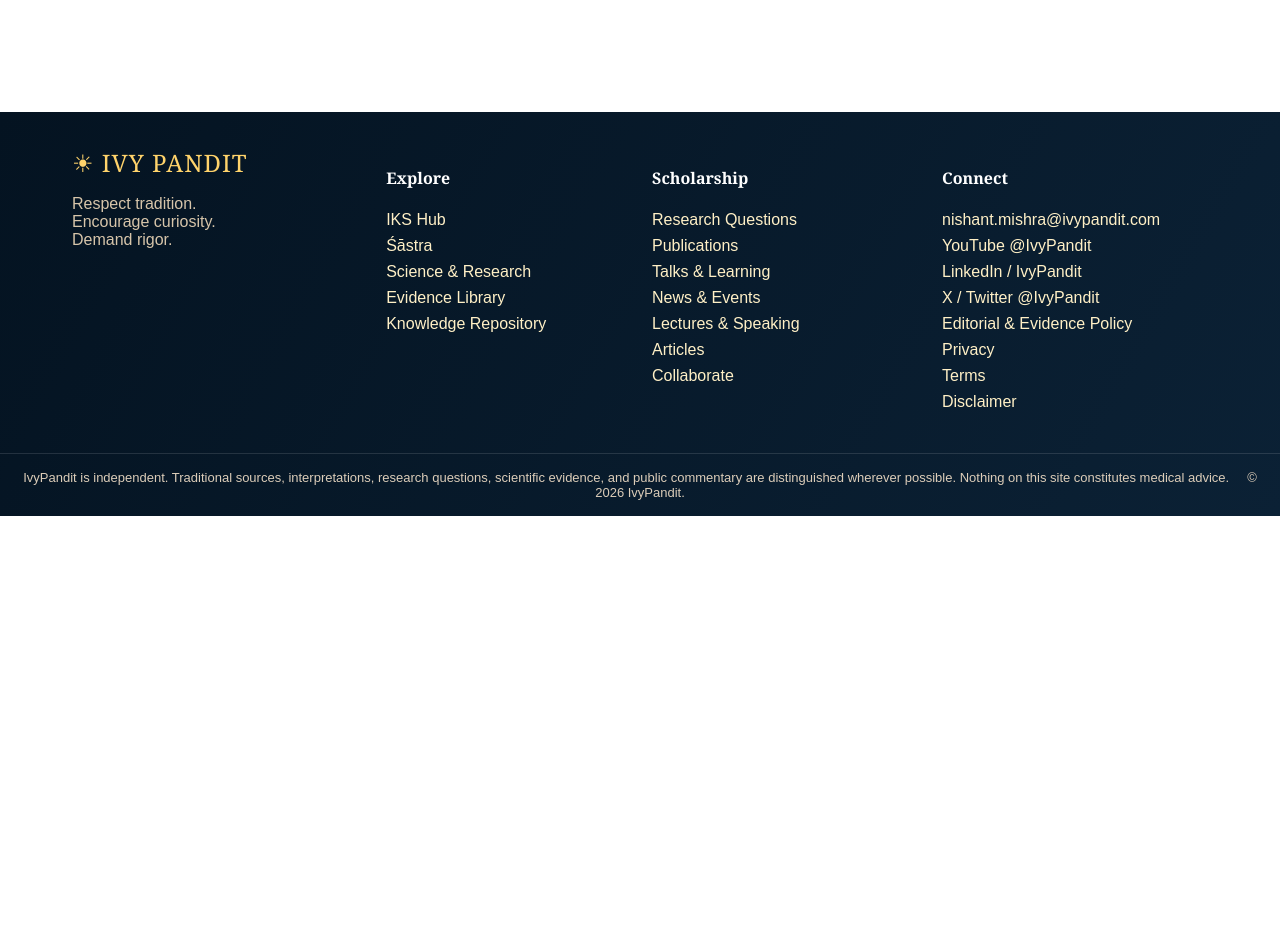
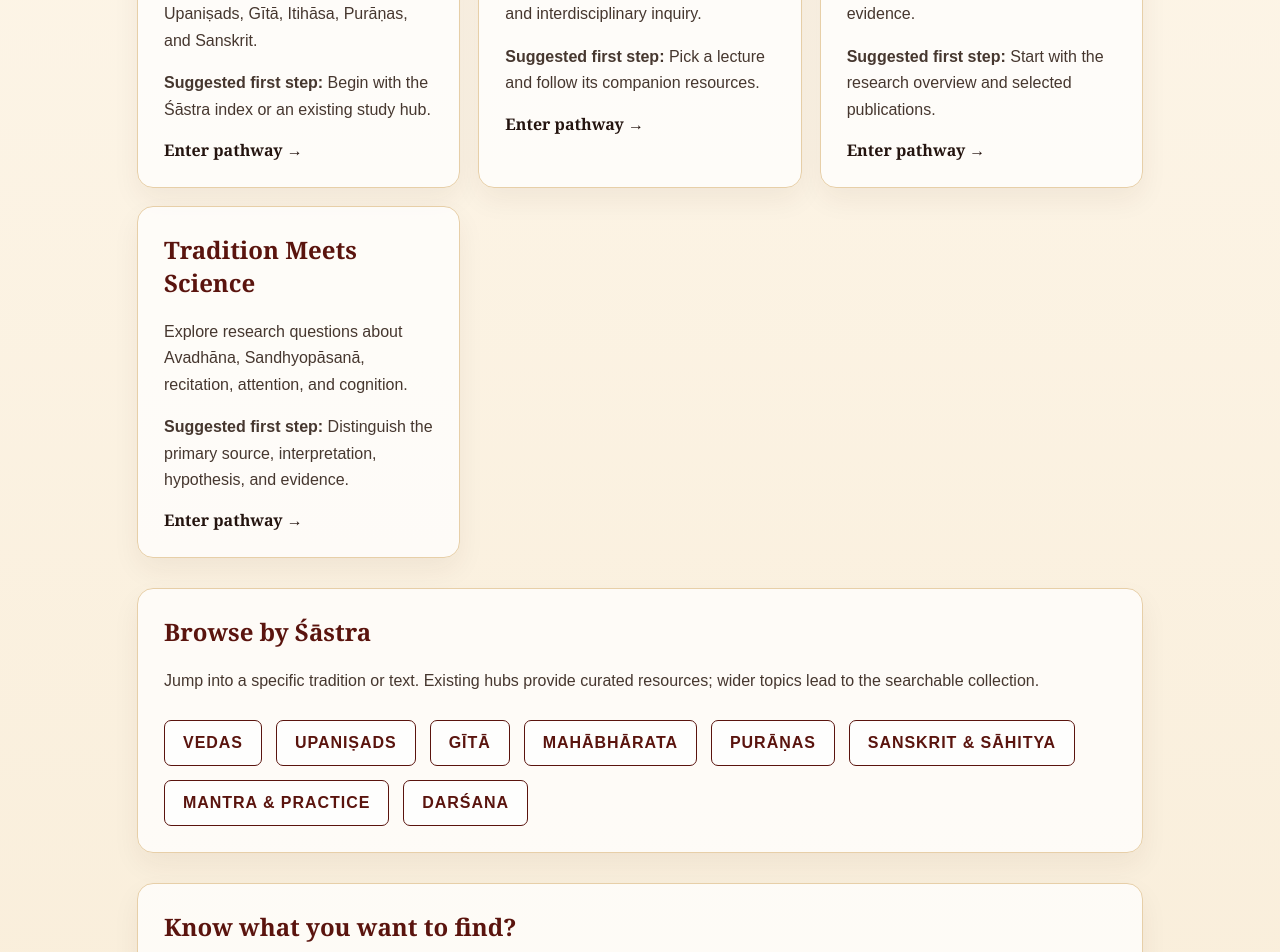
Before and after one commit to nishmishra/ivypandit-v2, a Next.js app: page /start-here in a window 1280 px wide. Before the commit this address had no page. Shown: the part 880-1832 px from the top of the page. Before the commit the page ends 1396 px from the top, so only its background shows below. Built offline with nearby package versions, Linux system fonts and the light colour scheme.

Commit message:
Add Start Here orientation and thematic routes

```diff
--- /dev/null
+++ b/app/start-here/page.tsx
@@ -0,0 +1,19 @@
+import Link from 'next/link';
+
+const routes = [
+  {title:'Śāstra & Sanskrit',href:'/shastra-study',desc:'Read texts in context, understand interpretations, and browse Vedas, Upaniṣads, Gītā, Itihāsa, Purāṇas, and Sanskrit.',first:'Begin with the Śāstra index or an existing study hub.'},
+  {title:'Learn & Watch',href:'/videos',desc:'Choose videos and lectures on tradition, language, neuroscience, and interdisciplinary inquiry.',first:'Pick a lecture and follow its companion resources.'},
+  {title:'Science & Research',href:'/research',desc:'Explore clinical neuroscience, stroke, epilepsy, cognition, publications, and evidence.',first:'Start with the research overview and selected publications.'},
+  {title:'Tradition Meets Science',href:'/questions',desc:'Explore research questions about Avadhāna, Sandhyopāsanā, recitation, attention, and cognition.',first:'Distinguish the primary source, interpretation, hypothesis, and evidence.'},
+];
+export default function StartHerePage() {
+  return <main className="pageShell">
+    <section className="pageHero compact"><p className="eyebrow">Welcome • Orientation</p><h1>Start Here: Your Guide to IvyPandit</h1><p>Find the resources you need without knowing the site's structure in advance. Choose a pathway below, or search across the entire collection.</p></section>
+    <div className="content">
+      <section><h2 className="sectionTitle">Choose your pathway</h2><div className="resourceGrid">{routes.map(item=><Link className="panel linkedCard" href={item.href} key={item.title}><h2>{item.title}</h2><p>{item.desc}</p><p><strong>Suggested first step:</strong> {item.first}</p><span>Enter pathway →</span></Link>)}</div></section>
+      <section className="panel" style={{marginTop:'30px'}}><h2>Browse by Śāstra</h2><p>Jump into a specific tradition or text. Existing hubs provide curated resources; wider topics lead to the searchable collection.</p><div className="buttons" style={{justifyContent:'flex-start',flexWrap:'wrap'}}>{[['Vedas','/shastra-study#vedas'],['Upaniṣads','/shastra-study#upanishads'],['Gītā','/gita'],['Mahābhārata','/mahabharata'],['Purāṇas','/shastra-study#puranas'],['Sanskrit & Sāhitya','/shastra-study#sanskrit'],['Mantra & Practice','/shastra-study#practice'],['Darśana','/shastra-study#darshana']].map(([name,href])=><Link className="btn secondary" href={href} key={name}>{name}</Link>)}</div></section>
+      <section className="panel" style={{marginTop:'30px'}}><h2>Know what you want to find?</h2><p>Use the Knowledge Navigator to search by topic, text, scholar, language, or type of resource.</p><form action="/explore" method="get" style={{display:'flex',gap:'10px',flexWrap:'wrap'}}><input name="q" aria-label="Search IvyPandit" placeholder="Try Mahābhārata, Sanskrit, attention, stroke…" style={{flex:'1 1 300px',padding:'12px',borderRadius:'8px',border:'1px solid #d7c5a5'}}/><button className="btn primary" type="submit">Search</button></form></section>
+      <section className="panel" style={{marginTop:'30px'}}><h2>How to read interdisciplinary claims</h2><p>IvyPandit distinguishes four layers: <strong>primary source</strong>, <strong>traditional interpretation</strong>, <strong>testable research question</strong>, and <strong>scientific evidence</strong>. Analogies are not established findings.</p><Link className="textLink" href="/editorial-policy">Read the editorial and evidence policy →</Link></section>
+    </div>
+  </main>;
+}
```
